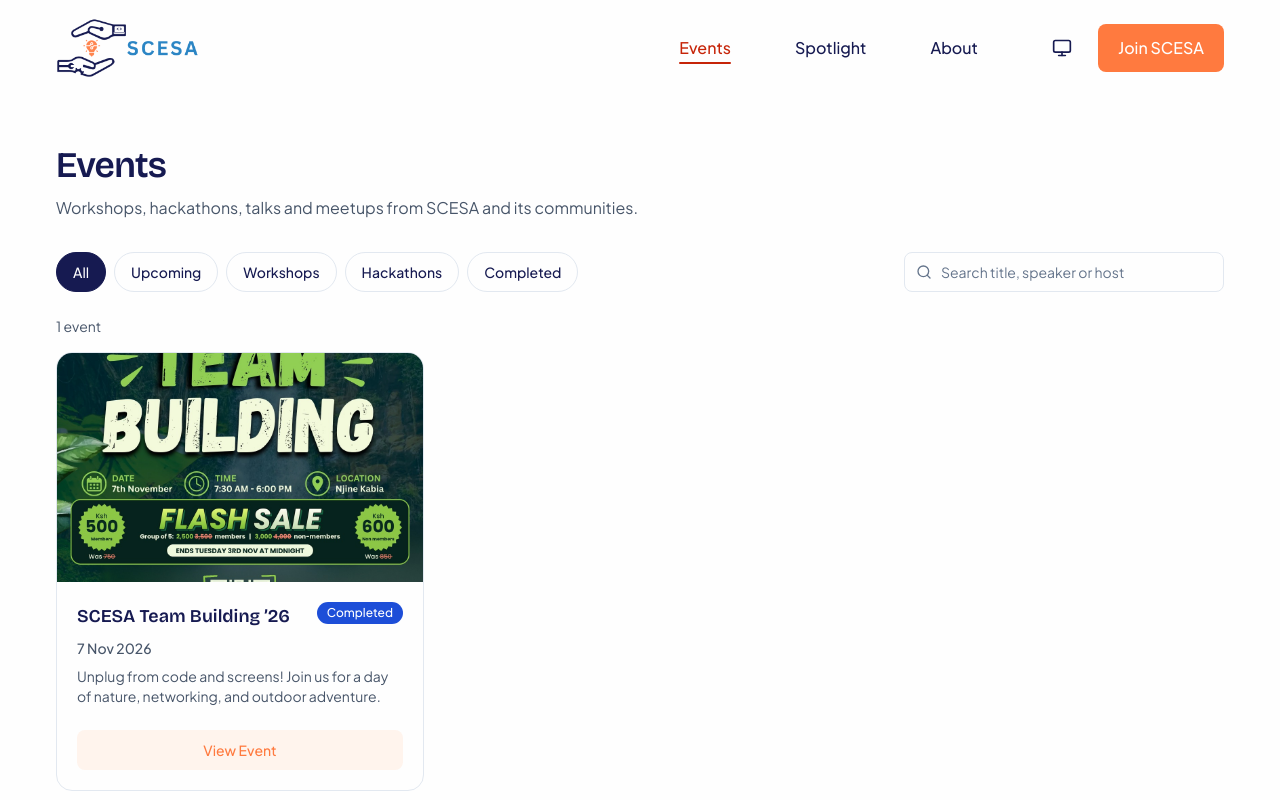
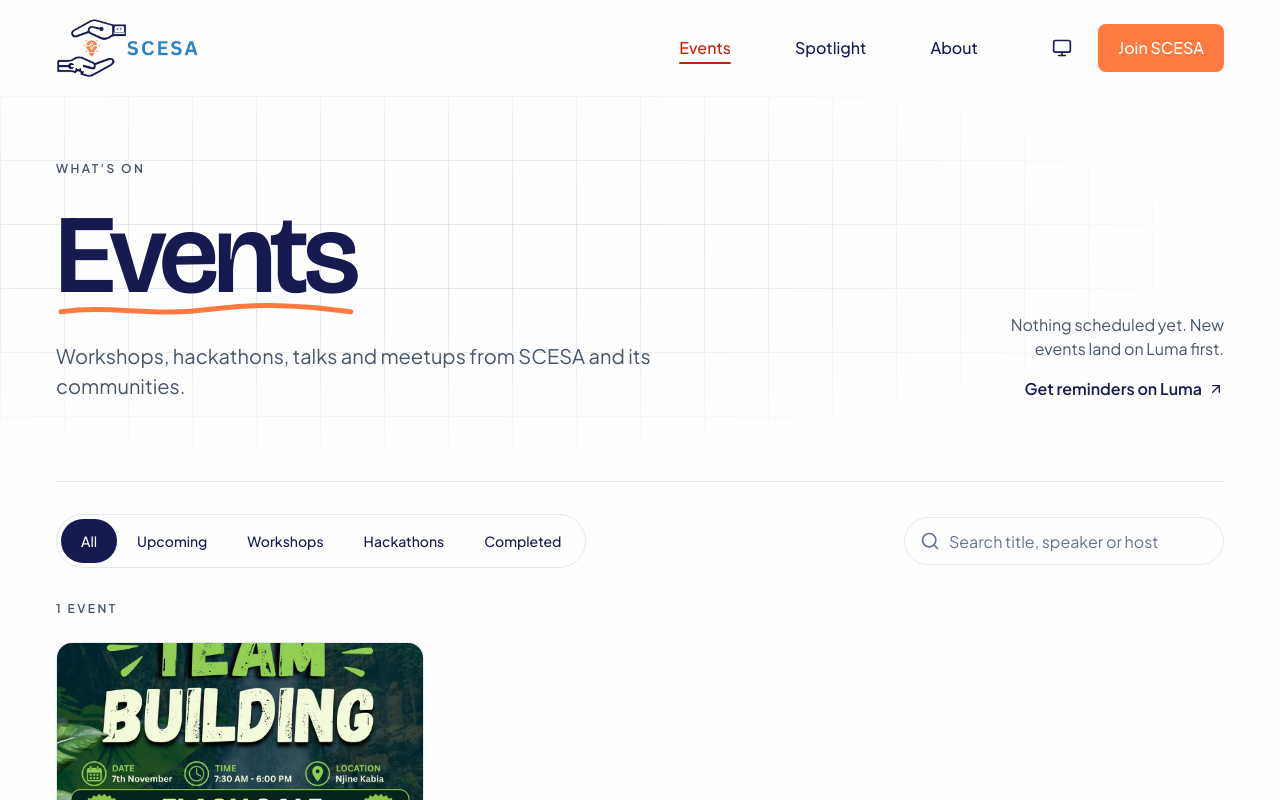
Before and after one commit to scesa-su/scesa-website, a Next.js app: page /events in a window 1280 px wide. Shown: the top 800 px of the page. Built offline with nearby package versions, Linux system fonts and the light colour scheme.

Commit message:
feat(events): premium events directory with sliding filter pill and staggered cards

```diff
--- a/src/app/(site)/events/loading.tsx
+++ b/src/app/(site)/events/loading.tsx
@@ -4,13 +4,12 @@ import { LoadingPage, Skeleton } from "@/presentation/components/ui/Skeleton";
 export default function EventsLoading() {
   return (
     <LoadingPage className={PAGE}>
-      <Skeleton className="h-10 w-40 lg:h-12" />
-      <Skeleton className="mt-3 h-5 w-full max-w-lg" />
-      <div className="mt-8 flex flex-wrap gap-2">
-        {[0, 1, 2, 3, 4].map((i) => (
-          <Skeleton key={i} className="h-10 w-24 rounded-full" />
-        ))}
-        <Skeleton className="h-10 w-full sm:ml-auto sm:w-64" />
+      <Skeleton className="h-3 w-24" />
+      <Skeleton className="mt-6 h-14 w-64 lg:h-20 lg:w-96" />
+      <Skeleton className="mt-6 h-6 w-full max-w-xl" />
+      <div className="mt-12 flex flex-wrap gap-2 border-t border-brand-border pt-8">
+        <Skeleton className="h-12 w-full rounded-full md:w-120" />
+        <Skeleton className="h-12 w-full rounded-full md:ml-auto md:w-80" />
       </div>
       <Skeleton className="mt-6 h-4 w-16" />
       <div className="mt-4 grid gap-8 sm:grid-cols-2 lg:grid-cols-3">
--- a/src/app/(site)/events/page.tsx
+++ b/src/app/(site)/events/page.tsx
@@ -1,10 +1,15 @@
 import type { Metadata } from "next";
+import { ArrowUpRightIcon } from "lucide-react";
 import { eventRepository } from "@/data/repositories/EventRepository";
 import { filterEvents, parseFilter } from "@/domain/usecases/eventQueries";
+import { cn } from "@/lib/cn";
+import { SOCIAL_LINKS } from "@/lib/constants";
 import { formatShortDate } from "@/lib/dates";
-import { PAGE } from "@/lib/styles";
+import { CONTAINER, EYEBROW, FOCUS_RING_OFFSET } from "@/lib/styles";
 import { EventCard } from "@/presentation/components/events/EventCard";
 import { EventFilters } from "@/presentation/components/events/EventFilters";
+import { PageHeader } from "@/presentation/components/layout/PageHeader";
+import { Reveal } from "@/presentation/components/motion/Reveal";
 import { Button } from "@/presentation/components/ui/Button";
 
 export const metadata: Metadata = {
@@ -12,34 +17,74 @@ export const metadata: Metadata = {
   description: "Workshops, hackathons, talks and meetups from SCESA and its communities.",
 };
 
+const LUMA_URL = SOCIAL_LINKS.find(({ icon }) => icon === "luma")?.href;
+
 export default async function EventsPage({ searchParams }: PageProps<"/events">) {
   const params = await searchParams;
   const filter = parseFilter(params.filter);
   const q = typeof params.q === "string" ? params.q : "";
-  const events = filterEvents(await eventRepository.getAll(), filter, q);
+  const all = await eventRepository.getAll();
+  const events = filterEvents(all, filter, q);
+  const upcoming = all.filter((e) => e.status !== "completed").length;
 
   return (
-    <main className={PAGE}>
-      <h1 className="font-display text-display-sm font-semibold text-brand-primary lg:text-display-md">Events</h1>
-      <p className="mt-2 text-md text-brand-muted">
-        Workshops, hackathons, talks and meetups from SCESA and its communities.
-      </p>
-      <div className="mt-8">
+    <main>
+      <PageHeader
+        eyebrow="What's on"
+        title={["Events"]}
+        underline
+        intro="Workshops, hackathons, talks and meetups from SCESA and its communities."
+        aside={
+          <div className="flex flex-col gap-2 lg:items-end lg:text-right">
+            {upcoming > 0 ? (
+              <>
+                <p className="font-display text-display-xl font-semibold text-brand-primary tabular-nums">{upcoming}</p>
+                <p className="text-md text-brand-muted">{upcoming === 1 ? "event coming up" : "events coming up"}</p>
+              </>
+            ) : (
+              <p className="max-w-60 text-md text-brand-muted">Nothing scheduled yet. New events land on Luma first.</p>
+            )}
+            {LUMA_URL && (
+              <a
+                href={LUMA_URL}
+                target="_blank"
+                rel="noopener noreferrer"
+                className={cn(
+                  "group mt-2 inline-flex items-center gap-1.5 rounded-lg font-semibold text-brand-primary transition-colors duration-200 hover:text-orange-700 dark:hover:text-brand-accent",
+                  FOCUS_RING_OFFSET,
+                )}
+              >
+                Get reminders on Luma
+                <span className="sr-only"> (opens in new tab)</span>
+                <ArrowUpRightIcon
+                  aria-hidden
+                  className="size-4 transition-transform duration-500 ease-out-expo group-hover:translate-x-0.5 group-hover:-translate-y-0.5"
+                />
+              </a>
+            )}
+          </div>
+        }
+      />
+
+      <div className={`${CONTAINER} pb-16 lg:pb-24`}>
+        <div className="border-t border-brand-border pt-8">
           <EventFilters filter={filter} q={q} />
         </div>
-      <p aria-live="polite" className="mt-6 text-sm text-brand-muted">
+        <p aria-live="polite" className={cn(EYEBROW, "mt-8")}>
           {events.length === 1 ? "1 event" : `${events.length} events`}
         </p>
         {events.length > 0 ? (
-        <ul className="mt-4 grid gap-8 sm:grid-cols-2 lg:grid-cols-3">
-          {events.map((event) => (
+          <ul className="mt-6 grid gap-8 sm:grid-cols-2 lg:grid-cols-3">
+            {events.map((event, i) => (
               <li key={event.slug}>
+                <Reveal delay={(i % 3) * 0.08} className="h-full">
                   <EventCard {...event} href={`/events/${event.slug}`} date={formatShortDate(event.date)} />
+                </Reveal>
               </li>
             ))}
           </ul>
         ) : (
-        <div className="mt-4 flex flex-col items-center gap-4 rounded-2xl border border-dashed border-brand-border px-4 py-16 text-center">
+          <div className="mt-6 flex flex-col items-center gap-4 rounded-3xl border border-dashed border-brand-border px-4 py-20 text-center">
             <h2 className="font-display text-display-xs font-semibold text-brand-primary">No events match</h2>
             <p className="text-md text-brand-muted">Try another filter or a different search term.</p>
             <Button href="/events" variant="outline">
@@ -47,6 +92,7 @@ export default async function EventsPage({ searchParams }: PageProps<"/events">)
             </Button>
           </div>
         )}
+      </div>
     </main>
   );
 }
--- a/src/presentation/components/events/EventFilters.tsx
+++ b/src/presentation/components/events/EventFilters.tsx
@@ -1,5 +1,6 @@
 "use client";
 
+import { motion } from "framer-motion";
 import { Search } from "lucide-react";
 import { useRouter } from "next/navigation";
 import { useEffect, useRef, useState, useTransition } from "react";
@@ -52,7 +53,11 @@ export function EventFilters({ filter, q }: EventFiltersProps) {
 
   return (
     <div className="flex flex-col gap-4 md:flex-row md:items-center md:justify-between">
-      <div role="group" aria-label="Filter events" className="flex flex-wrap gap-2">
+      <div
+        role="group"
+        aria-label="Filter events"
+        className="flex overflow-x-auto rounded-full border border-brand-border bg-brand-surface p-1 [scrollbar-width:none]"
+      >
         {(Object.keys(FILTER_LABELS) as EventFilter[]).map((f) => (
           <button
             key={f}
@@ -60,13 +65,18 @@ export function EventFilters({ filter, q }: EventFiltersProps) {
             aria-pressed={f === filter}
             onClick={() => navigate(f, value)}
             className={cn(
-              "h-10 rounded-full border px-4 text-sm font-medium transition-colors",
+              "relative isolate h-11 shrink-0 rounded-full px-5 text-sm font-medium whitespace-nowrap transition-colors duration-300",
               FOCUS_RING_OFFSET,
-              f === filter
-                ? "border-brand-primary bg-brand-primary text-brand-background"
-                : "border-brand-border bg-brand-surface text-brand-primary hover:bg-brand-sunken",
+              f === filter ? "text-brand-background" : "text-brand-primary hover:bg-brand-sunken",
             )}
           >
+            {f === filter && (
+              <motion.span
+                layoutId="event-filter-pill"
+                transition={{ type: "spring", stiffness: 420, damping: 36 }}
+                className="absolute inset-0 -z-10 rounded-full bg-brand-primary"
+              />
+            )}
             {FILTER_LABELS[f]}
           </button>
         ))}
@@ -77,7 +87,7 @@ export function EventFilters({ filter, q }: EventFiltersProps) {
         </label>
         <Search
           aria-hidden="true"
-          className="pointer-events-none absolute top-1/2 left-3 size-4 -translate-y-1/2 text-slate-500 dark:text-slate-400"
+          className="pointer-events-none absolute top-1/2 left-4 size-5 -translate-y-1/2 text-slate-500 dark:text-slate-400"
         />
         <input
           id="event-search"
@@ -91,7 +101,7 @@ export function EventFilters({ filter, q }: EventFiltersProps) {
             timer.current = setTimeout(() => navigate(filter, next), 300);
           }}
           className={cn(
-            "h-10 w-full rounded-lg border border-brand-border bg-brand-surface pr-3 pl-9 text-sm text-brand-primary placeholder:text-slate-500 dark:placeholder:text-slate-400",
+            "h-12 w-full rounded-full border border-brand-border bg-brand-surface pr-4 pl-11 text-md text-brand-primary transition-colors placeholder:text-slate-500 hover:border-slate-400 dark:placeholder:text-slate-400",
             FOCUS_RING_OFFSET,
           )}
         />
```
Lines whose indentation alone changed are shown as unchanged.
